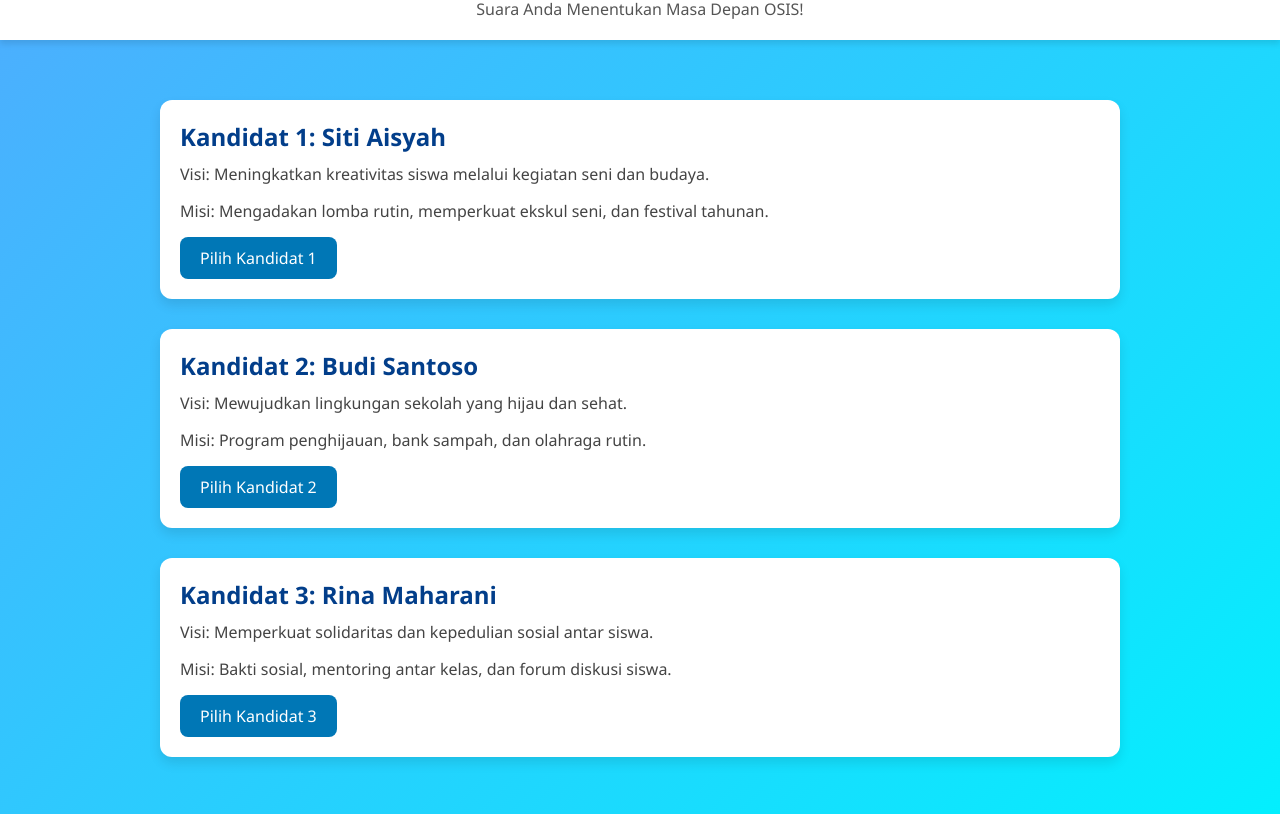
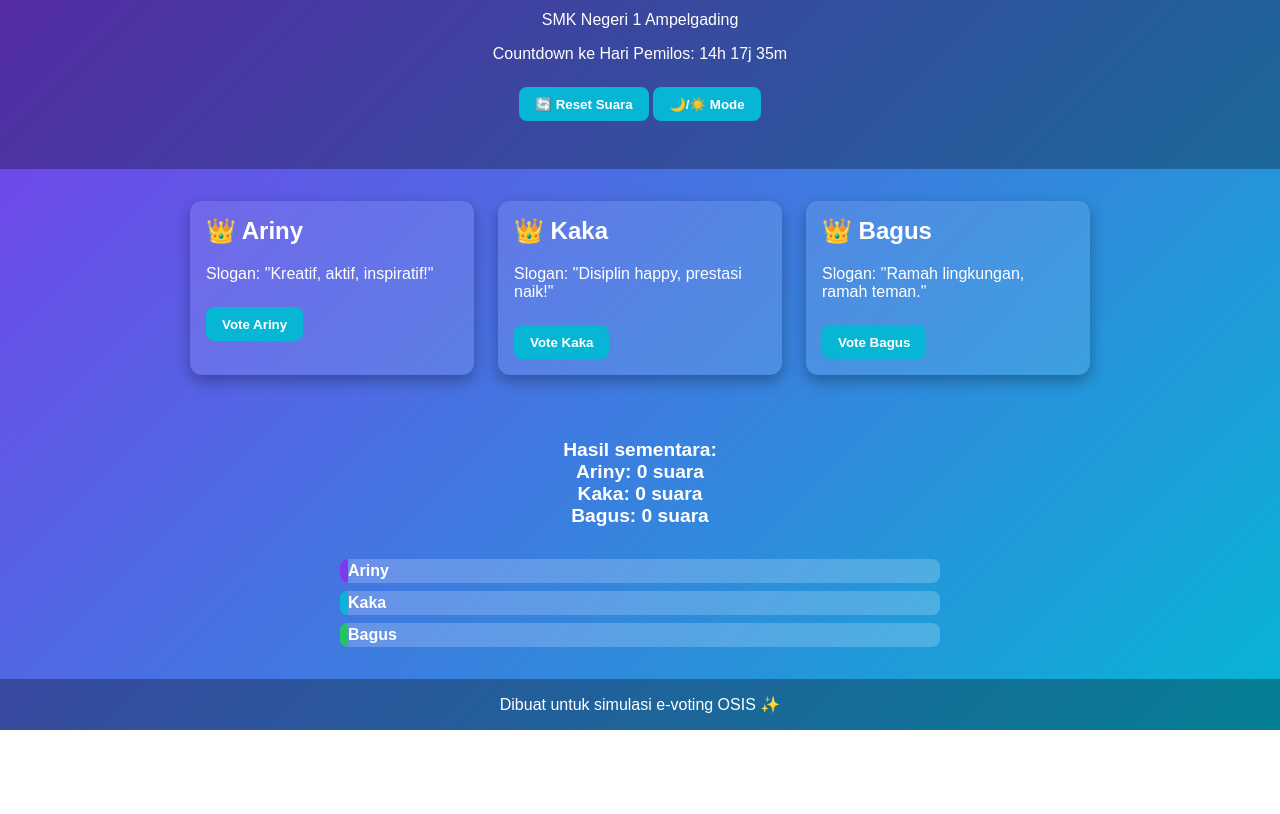
Before and after one commit to michellaulia325-web/pemilos, a plain HTML site: page index.html in a window 1280 px wide. Shown: the part 75-889 px from the top of the page. After the commit the page ends 805 px from the top, so only its background shows below. Drawn offline with Linux system fonts and the light colour scheme.

Commit message:
Revise index.html for OSIS election page
Updated HTML structure and styles for Pemilihan Ketua OSIS page, including candidate details and voting functionality.

```diff
--- a/index.html
+++ b/index.html
@@ -2,128 +2,205 @@
 <html lang="id">
 <head>
   <meta charset="UTF-8">
-  <meta name="viewport" content="width=device-width, initial-scale=1.0">
-  <title>Pemilos 2025</title>
+  <meta name="viewport" content="width=device-width, initial-scale=1">
+  <title>Pemilihan Ketua OSIS SMK Negeri 1 Ampelgading</title>
   <style>
-    /* Reset */
-    * {
+    body {
+      font-family: Arial, sans-serif;
+      background: linear-gradient(135deg, #7c3aed, #06b6d4);
+      color: #fff;
       margin: 0;
       padding: 0;
-      box-sizing: border-box;
-      font-family: 'Segoe UI', sans-serif;
+      transition: background .3s, color .3s;
     }
-
-    body {
-      background: linear-gradient(135deg, #4facfe, #00f2fe);
-      color: #333;
-      min-height: 100vh;
+    body.light {
+      background: #f3f4f6;
+      color: #111;
     }
-
     header {
+      text-align: center;
+      padding: 2rem;
+      background: rgba(0,0,0,0.3);
+    }
+    header h1 { margin: 0; }
+    .container {
+      max-width: 900px;
+      margin: auto;
+      padding: 2rem;
+      display: grid;
+      gap: 1.5rem;
+      grid-template-columns: repeat(auto-fit, minmax(250px, 1fr));
+    }
+    .card {
+      background: rgba(255,255,255,0.1);
+      border-radius: 12px;
+      padding: 1rem;
+      box-shadow: 0 6px 15px rgba(0,0,0,0.3);
+      transition: transform .2s;
+    }
+    body.light .card {
       background: #fff;
-      padding: 20px;
-      text-align: center;
-      box-shadow: 0 4px 6px rgba(0,0,0,0.1);
+      color: #111;
     }
-
-    header h1 {
-      color: #0077b6;
-      font-size: 2.2rem;
-      margin-bottom: 5px;
+    .card:hover { transform: translateY(-5px); }
+    .card h2 { margin-top: 0; }
+    .btn {
+      display: inline-block;
+      padding: .6rem 1rem;
+      border-radius: 8px;
+      background: #06b6d4;
+      color: #fff;
+      font-weight: bold;
+      text-decoration: none;
+      cursor: pointer;
+      border: none;
+      margin-top: .5rem;
     }
-
-    header p {
-      font-size: 1rem;
-      color: #555;
-    }
-
-    .container {
-      max-width: 1000px;
-      margin: 40px auto;
-      padding: 20px;
-    }
-
-    .card {
-      background: #fff;
-      border-radius: 12px;
-      box-shadow: 0 6px 12px rgba(0,0,0,0.1);
-      padding: 20px;
-      margin-bottom: 30px;
-      transition: transform 0.3s ease;
-    }
-
-    .card:hover {
-      transform: translateY(-5px);
-    }
-
-    .card h2 {
-      color: #023e8a;
-      margin-bottom: 10px;
-    }
-
-    .card p {
-      margin-bottom: 15px;
-      color: #444;
-    }
-
-    .btn-vote {
-      display: inline-block;
-      padding: 10px 20px;
-      background: #0077b6;
-      color: #fff;
-      border-radius: 8px;
-      text-decoration: none;
-      transition: background 0.3s ease;
-    }
-
-    .btn-vote:hover {
-      background: #0096c7;
-    }
-
+    .btn:hover { background: #0891b2; }
     footer {
       text-align: center;
-      padding: 20px;
-      background: #fff;
-      margin-top: 40px;
-      box-shadow: 0 -4px 6px rgba(0,0,0,0.1);
+      padding: 1rem;
+      background: rgba(0,0,0,0.3);
+      margin-top: 2rem;
     }
-
-    footer p {
-      color: #555;
+    #hasil {
+      text-align: center;
+      margin-top: 2rem;
+      font-size: 1.2rem;
+      font-weight: bold;
+    }
+    .bar-container {
+      background: rgba(255,255,255,0.2);
+      border-radius: 8px;
+      overflow: hidden;
+      margin: .5rem 0;
+    }
+    .bar {
+      height: 24px;
+      line-height: 24px;
+      padding-left: .5rem;
+      color: #fff;
+      font-weight: bold;
+    }
+    .bar.ariny { background: #7c3aed; }
+    .bar.kaka { background: #06b6d4; }
+    .bar.bagus { background: #22c55e; }
+    .top-actions {
+      text-align: center;
+      margin: 1rem;
     }
   </style>
 </head>
 <body>
   <header>
-    <h1>Pemilos 2025</h1>
-    <p>Suara Anda Menentukan Masa Depan OSIS!</p>
+    <h1>🗳️ Pemilihan Ketua OSIS</h1>
+    <p>SMK Negeri 1 Ampelgading</p>
+    <p>Countdown ke Hari Pemilos: <span id="countdown">Memuat...</span></p>
+    <div class="top-actions">
+      <button class="btn" onclick="resetVote()">🔄 Reset Suara</button>
+      <button class="btn" onclick="toggleTheme()">🌙/☀️ Mode</button>
+    </div>
   </header>
 
-  <div class="container">
+  <section class="container">
     <div class="card">
-      <h2>Kandidat 1: Siti Aisyah</h2>
-      <p>Visi: Meningkatkan kreativitas siswa melalui kegiatan seni dan budaya.</p>
-      <p>Misi: Mengadakan lomba rutin, memperkuat ekskul seni, dan festival tahunan.</p>
-      <a href="#" class="btn-vote">Pilih Kandidat 1</a>
+      <h2>👑 Ariny</h2>
+      <p>Slogan: "Kreatif, aktif, inspiratif!"</p>
+      <button class="btn" onclick="vote('Ariny')">Vote Ariny</button>
     </div>
 
     <div class="card">
-      <h2>Kandidat 2: Budi Santoso</h2>
-      <p>Visi: Mewujudkan lingkungan sekolah yang hijau dan sehat.</p>
-      <p>Misi: Program penghijauan, bank sampah, dan olahraga rutin.</p>
-      <a href="#" class="btn-vote">Pilih Kandidat 2</a>
+      <h2>👑 Kaka</h2>
+      <p>Slogan: "Disiplin happy, prestasi naik!"</p>
+      <button class="btn" onclick="vote('Kaka')">Vote Kaka</button>
     </div>
 
     <div class="card">
-      <h2>Kandidat 3: Rina Maharani</h2>
-      <p>Visi: Memperkuat solidaritas dan kepedulian sosial antar siswa.</p>
-      <p>Misi: Bakti sosial, mentoring antar kelas, dan forum diskusi siswa.</p>
-      <a href="#" class="btn-vote">Pilih Kandidat 3</a>
+      <h2>👑 Bagus</h2>
+      <p>Slogan: "Ramah lingkungan, ramah teman."</p>
+      <button class="btn" onclick="vote('Bagus')">Vote Bagus</button>
     </div>
-  </div>
+  </section>
+
+  <div id="hasil">Belum ada suara.</div>
+  <div id="grafik" style="max-width:600px;margin:2rem auto;"></div>
 
   <footer>
-    <p>&copy; 2025 Panitia Pemilos SMAN Contoh</p>
+    Dibuat untuk simulasi e-voting OSIS ✨
   </footer>
+
+  <script>
+    // Data suara
+    let tally = JSON.parse(localStorage.getItem('hasilVote')) || {Ariny:0, Kaka:0, Bagus:0};
+
+    function vote(nama) {
+      if(localStorage.getItem('sudahVote')) {
+        alert("Kamu sudah memberikan suara!");
+        return;
+      }
+      tally[nama]++;
+      localStorage.setItem('hasilVote', JSON.stringify(tally));
+      localStorage.setItem('sudahVote', 'true');
+      tampilkanHasil();
+      alert("Terima kasih sudah memilih " + nama + "!");
+    }
+
+    function tampilkanHasil() {
+      const total = tally.Ariny + tally.Kaka + tally.Bagus;
+      document.getElementById('hasil').innerHTML =
+        `Hasil sementara:<br>
+        Ariny: ${tally.Ariny} suara<br>
+        Kaka: ${tally.Kaka} suara<br>
+        Bagus: ${tally.Bagus} suara`;
+
+      // Grafik batang
+      const grafik = document.getElementById('grafik');
+      grafik.innerHTML = '';
+      ['Ariny','Kaka','Bagus'].forEach(nama=>{
+        const val = tally[nama];
+        const pct = total ? Math.round(val/total*100) : 0;
+        const bar = document.createElement('div');
+        bar.className = 'bar ' + nama.toLowerCase();
+        bar.style.width = pct + '%';
+        bar.textContent = `${nama} (${val} suara - ${pct}%)`;
+        const container = document.createElement('div');
+        container.className = 'bar-container';
+        container.appendChild(bar);
+        grafik.appendChild(container);
+      });
+    }
+
+    function resetVote() {
+      localStorage.removeItem('sudahVote');
+      localStorage.removeItem('hasilVote');
+      tally = {Ariny:0, Kaka:0, Bagus:0};
+      tampilkanHasil();
+      alert("Data suara direset. Kamu bisa vote lagi.");
+    }
+
+    function toggleTheme() {
+      document.body.classList.toggle('light');
+    }
+
+    // Countdown
+    const targetDate = new Date('2025-12-11T08:00:00+07:00');
+    function updateCountdown() {
+      const now = new Date();
+      const diff = targetDate - now;
+      const cdEl = document.getElementById('countdown');
+      if(diff <= 0) {
+        cdEl.textContent = 'Hari ini! Ayo vote!';
+        return;
+      }
+      const d = Math.floor(diff/(1000*60*60*24));
+      const h = Math.floor((diff/(1000*60*60))%24);
+      const m = Math.floor((diff/(1000*60))%60);
+      cdEl.textContent = `${d}h ${h}j ${m}m`;
+    }
+    updateCountdown();
+    setInterval(updateCountdown, 60000);
+
+    tampilkanHasil();
+  </script>
 </body>
-  </html>
+      </html>
```
